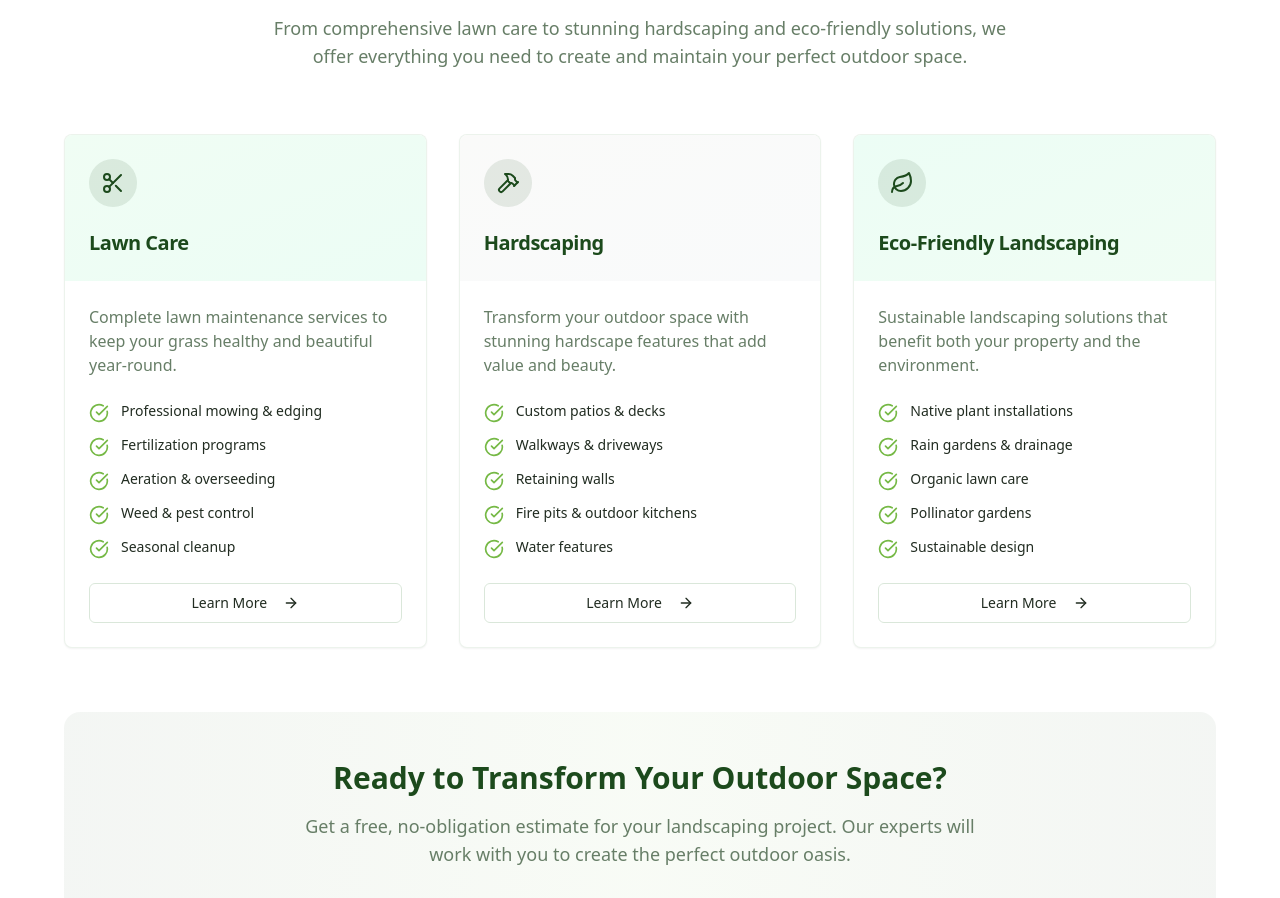
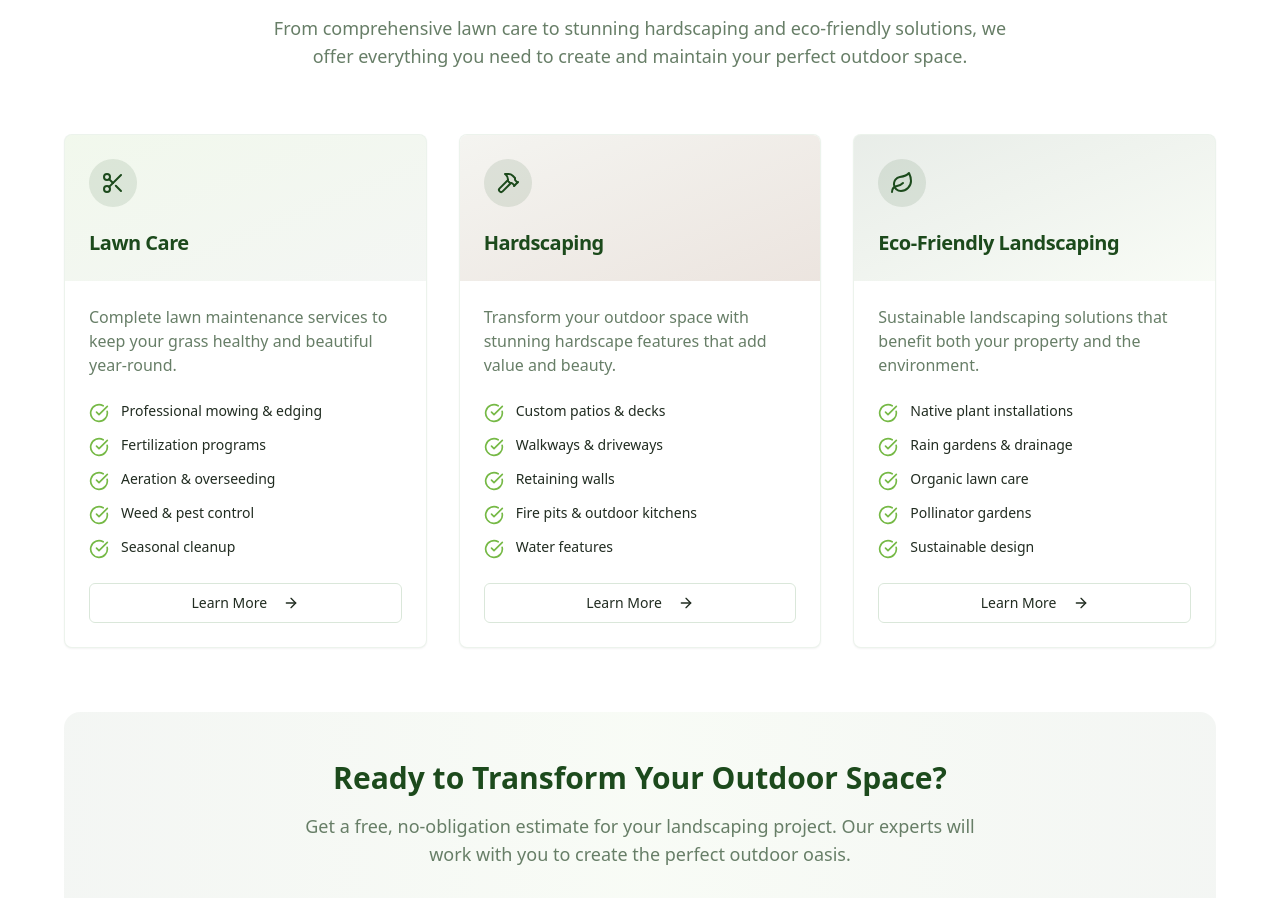
Before and after one commit to newsites2025/turfbeacon-glow-up, a React (Vite) app: page / in a window 1280 px wide. Shown: the part 2360-3258 px from the top of the page. Built offline with nearby package versions, Linux system fonts and the light colour scheme; the HTML template or start-up script is replaced by a standard one.

Commit message:
Fix service section display

```diff
--- a/src/components/Services.tsx
+++ b/src/components/Services.tsx
@@ -21,7 +21,7 @@ const Services = () => {
         "Weed & pest control",
         "Seasonal cleanup"
       ],
-      gradient: "from-green-50 to-emerald-50"
+      gradient: "from-accent/10 to-primary/5"
     },
     {
       icon: Hammer,
@@ -34,7 +34,7 @@ const Services = () => {
         "Fire pits & outdoor kitchens",
         "Water features"
       ],
-      gradient: "from-stone-50 to-gray-50"
+      gradient: "from-muted to-secondary"
     },
     {
       icon: Leaf,
@@ -47,7 +47,7 @@ const Services = () => {
         "Pollinator gardens",
         "Sustainable design"
       ],
-      gradient: "from-emerald-50 to-green-50"
+      gradient: "from-primary/10 to-accent/5"
     }
   ];
 
```
